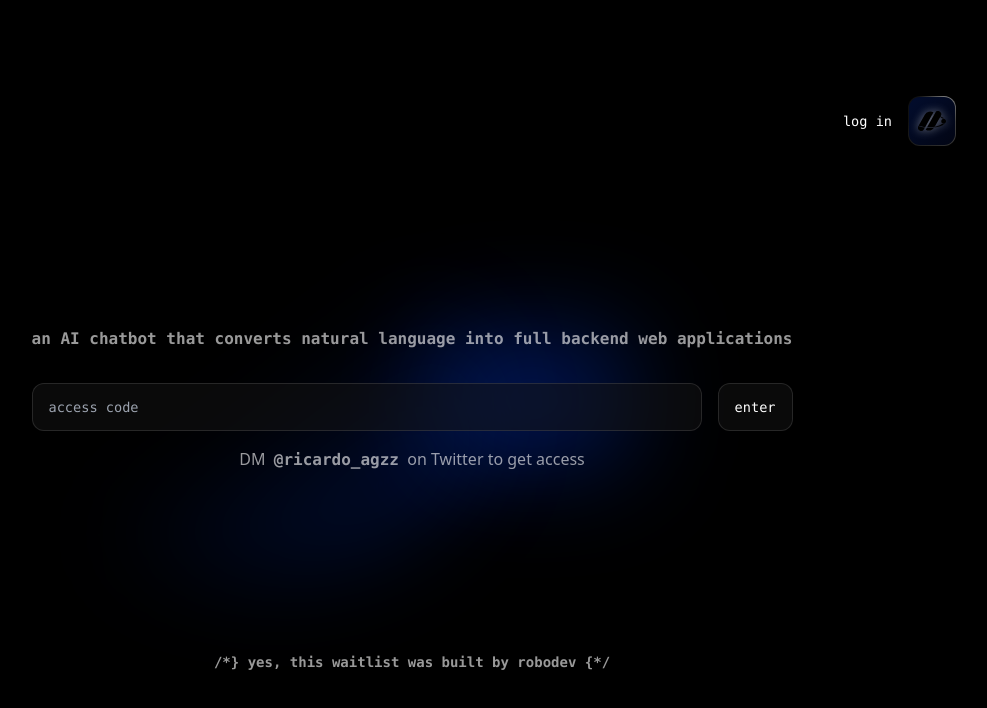
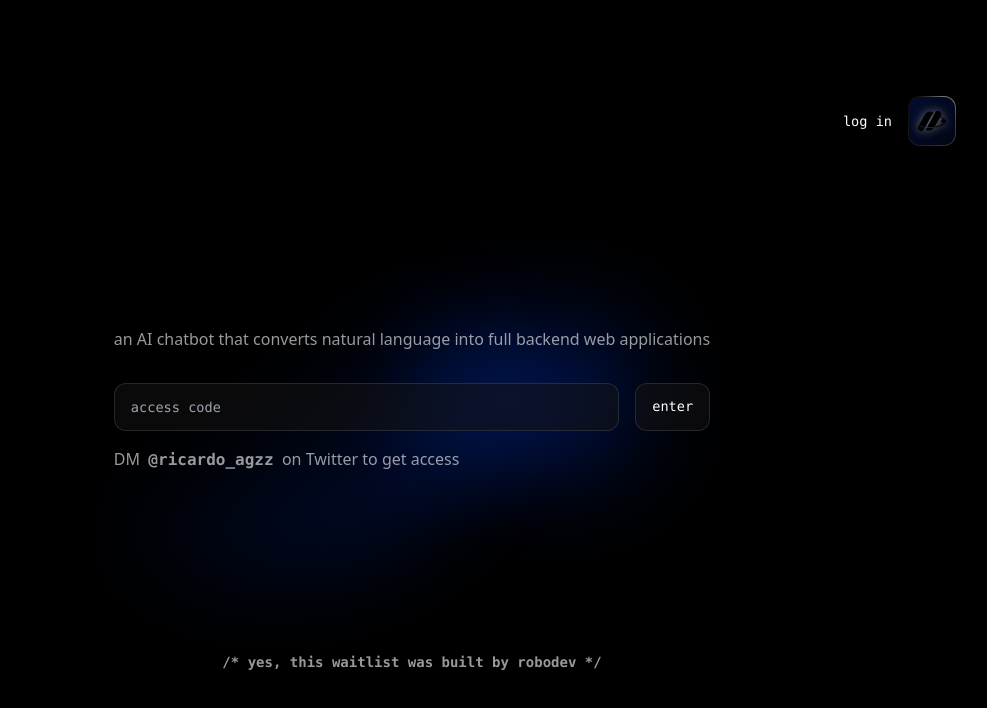
Before and after one commit to ricardo-agz/robodev-ai, a Next.js app: page / in a window 1280 px wide. Shown: the top 708 px of the page, without its empty margins (228-1215 px from the left). Built offline with nearby package versions, Linux system fonts and the light colour scheme.

Commit message:
styling fix

```diff
--- a/src/app/page.js
+++ b/src/app/page.js
@@ -30,7 +30,7 @@ export default function Home() {
 
             <div className={styles.center}>
                 <p className='mb-8 opacity-60'>
-                <code className={styles.code}>an AI chatbot that converts natural language into full backend web applications</code>
+                an AI chatbot that converts natural language into full backend web applications
                 </p>
                 <div className={styles.description}>
                     <input
@@ -44,7 +44,7 @@ export default function Home() {
                         <p>enter</p>
                     </div>
                 </div>
-                <p className='mt-4 opacity-60'>
+                <p className='mt-4 opacity-60 text-left w-full'>
                 DM &nbsp;
                 <code className={styles.code}><a href="https://twitter.com/ricardo_agzz" target="_blank" rel="noreferrer noopener">@ricardo_agzz</a></code>&nbsp;
                 on Twitter to get access
@@ -53,7 +53,7 @@ export default function Home() {
 
             <div>
                 <p className='mb-8 opacity-60 text-sm'>
-                <code className={styles.code}>{"/*} yes, this waitlist was built by robodev {*/"}</code>
+                <code className={styles.code}>{"/* yes, this waitlist was built by robodev */"}</code>
                 </p>
             </div>
 
```
